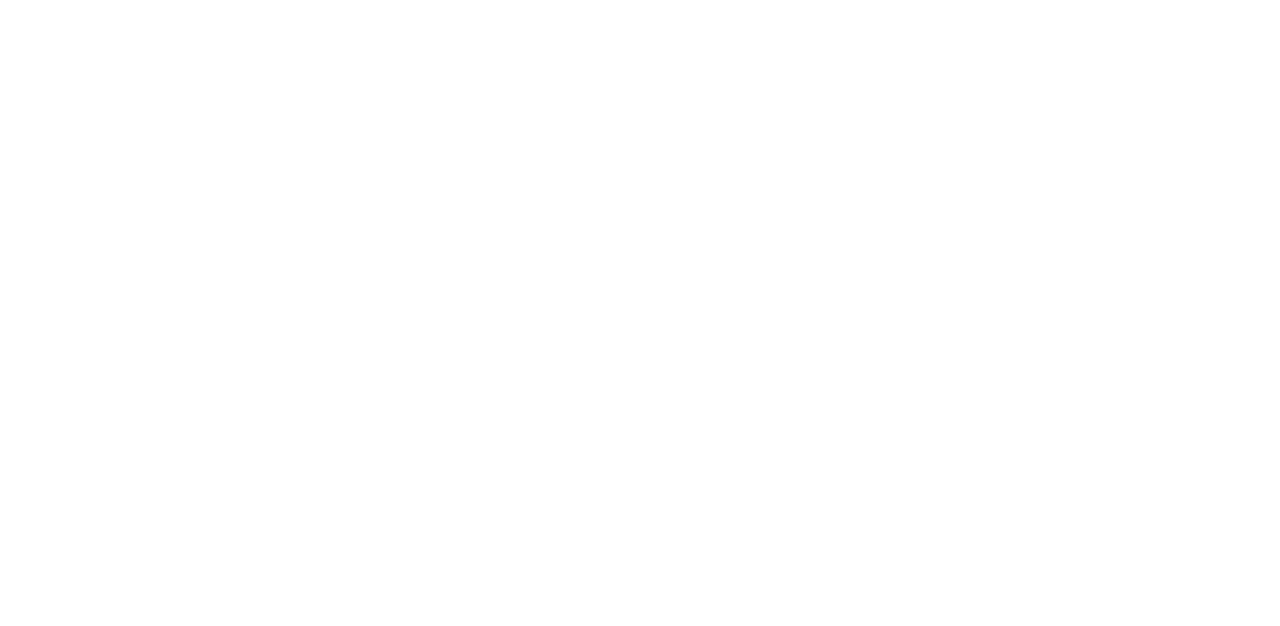
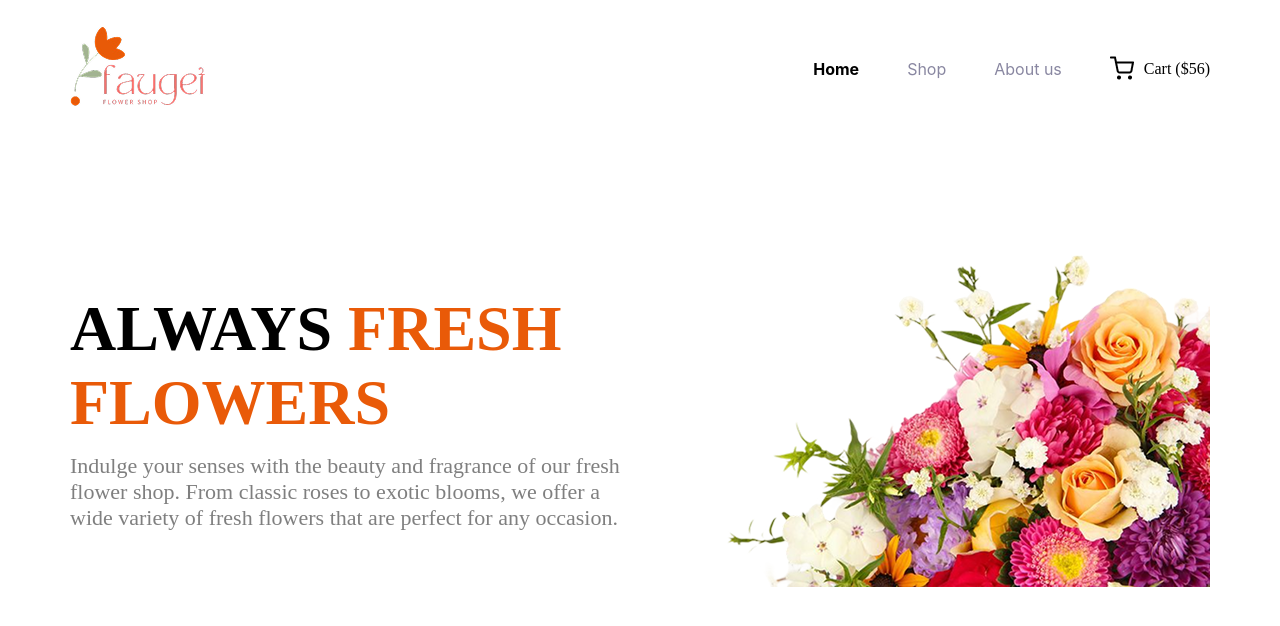
Before and after one commit to Sultanmia22/B12A02-Responsive-Flowers, a plain HTML site: page index.html in a window 1280 px wide. Drawn offline with Linux system fonts and the light colour scheme.

Commit message:
added header section

```diff
--- a/index.html
+++ b/index.html
@@ -1,11 +1,39 @@
 <!DOCTYPE html>
 <html lang="en">
-<head>
-    <meta charset="UTF-8">
-    <meta name="viewport" content="width=device-width, initial-scale=1.0">
+  <head>
+    <meta charset="UTF-8" />
+    <meta name="viewport" content="width=device-width, initial-scale=1.0" />
     <title>B12A02-Responsive-Flowers</title>
-</head>
-<body>
-
-</body>
+    <link rel="stylesheet" href="style/style.css" />
+  </head>
+  <body>
+    <!--! Header Section -->
+    <header class="container header-section">
+      <!--? navbar part -->
+      <nav class="navbar">
+        <div class="nav-logo">
+          <img src="./assets/logo.png" alt="" />
+        </div>
+        <ul class="nav-items">
+          <li><a href="#">Home</a></li>
+          <li><a href="#">Shop</a></li>
+          <li><a href="#">About us</a></li>
+          <div class="nav-cart">
+            <img src="./assets/shopping-cart.png" alt="" />
+            <span>Cart ($56)</span>
+          </div>
+        </ul>
+      </nav>
+      <!--! banner part -->
+      <div class="banner">
+        <div class="banner-left">
+          <h1 class="banner-title">ALWAYS <span>FRESH FLOWERS</span></h1>
+          <p class="banner-discription">Indulge your senses with the beauty and fragrance of our fresh flower shop. From classic roses to exotic blooms, we offer a wide variety of fresh flowers that are perfect for any occasion.</p>
+        </div>
+        <div class="banner-right">
+            <img src="./assets/hero-flower.png" alt="">
+        </div>
+      </div>
+    </header>
+  </body>
 </html>
--- a/style/style.css
+++ b/style/style.css
@@ -22,3 +22,63 @@
   font-weight:normal;
   font-style: normal;
 }
+/*? all common styles code Start */
+:root{
+    --primary-color:rgba(233, 90, 8, 1);
+}
+.container{
+    max-width: 1140px;
+    margin: 0 auto;
+}
+/*? all common styles code End */
+/*! nav section */
+.navbar{
+    display: flex;
+    justify-content: space-between;
+    padding-top: 25px;
+}
+.nav-items{
+    display: flex;
+    align-items: center;
+    gap: 48px;
+}
+.nav-cart{
+    display: flex;
+    align-items: center;
+    gap: 10px;
+}
+.nav-items li{
+   list-style: none;
+}
+
+.nav-items a{
+    text-decoration: none;
+    font-family: "Inter",sans-serif;
+}
+.nav-items li:first-child a{
+    color: black;
+    font-weight: bold;
+}
+.nav-items li:not(:first-child) a{
+    color: rgba(137, 135, 161, 1);
+}
+/*! banner section */
+.banner{
+    display: flex;
+    align-items: center;
+    margin: 120px 0;
+}
+.banner-left{
+    max-width: 570px;
+}
+.banner-title{
+    font-size: 4rem;
+}
+.banner-title > span{
+    color:var(--primary-color);
+}
+.banner-discription{
+    font-size: 1.375rem;
+    color: rgba(0, 0, 0, 0.5);
+    margin-top: 13px;
+}
```
